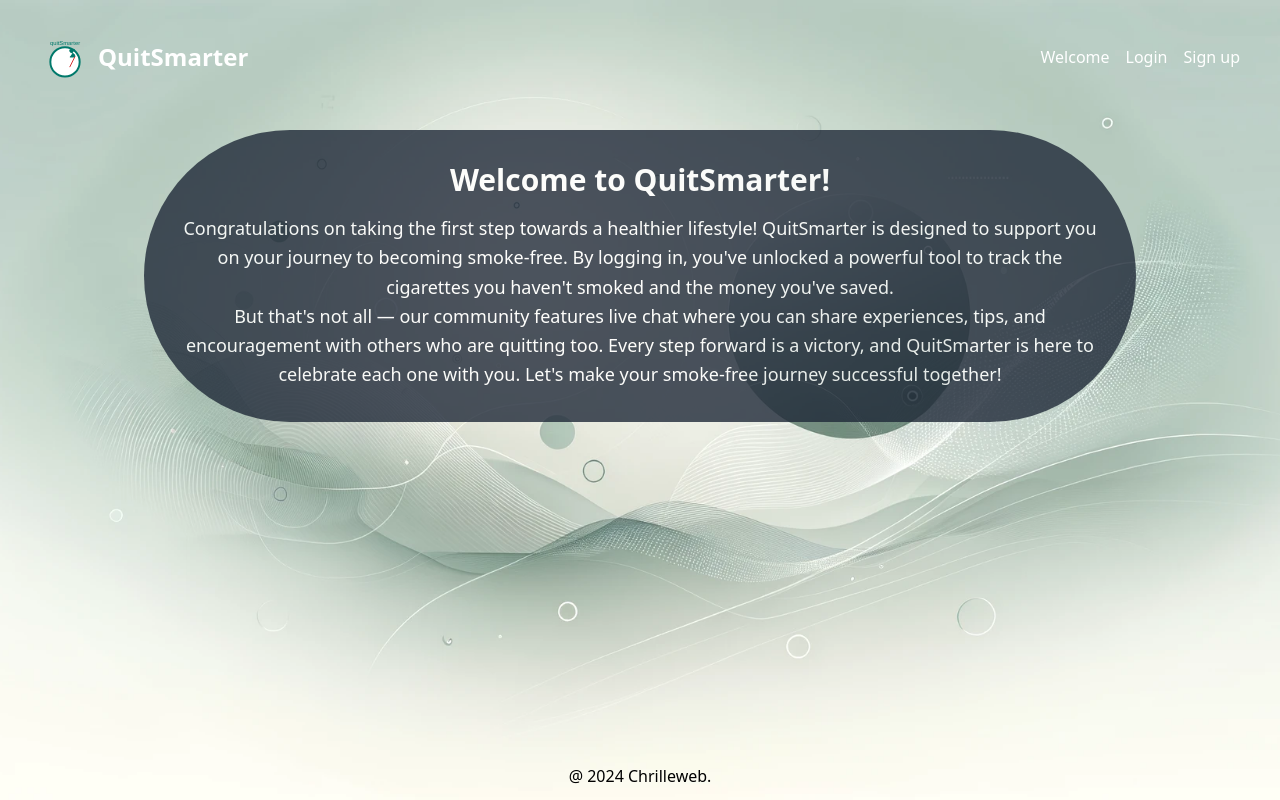
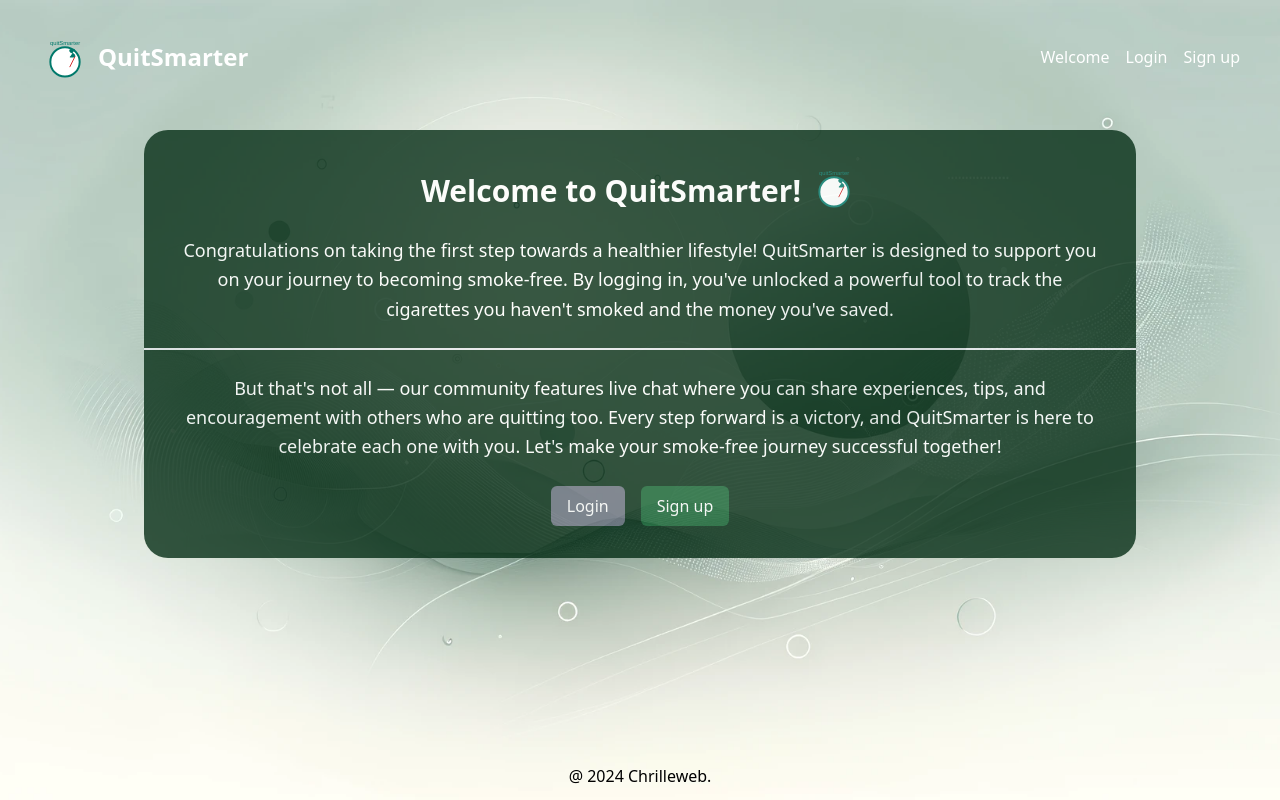
Before and after one commit to Chrilleweb/Fullstack-Eksamen, a SvelteKit app in the folder frontend/: page / in a window 1280 px wide. Built offline with nearby package versions, Linux system fonts and the light colour scheme.

Commit message:
Home page styilig done

```diff
--- a/frontend/src/components/Header.svelte
+++ b/frontend/src/components/Header.svelte
@@ -8,7 +8,7 @@
 	<nav class="flex flex-col md:flex-row justify-between items-center py-4 px-10 ">
 	  <div class="flex items-center">
 		<a href="/" class="flex items-center text-2xl font-bold text-white">
-		  <img src="/svg/logo.svg" alt="Task Manager Logo" width="50" height="50" class="mr-2" />
+		  <img src="/svg/logo.svg" alt="QuitSmarter Logo" width="50" height="50" class="mr-2" />
 		  QuitSmarter
 		</a>
 	  </div>
--- a/frontend/src/components/HeaderAuth.svelte
+++ b/frontend/src/components/HeaderAuth.svelte
@@ -35,8 +35,8 @@
 	<header class="py-4 md:sticky top-0 z-50">
 		<nav class="flex flex-col md:flex-row justify-between items-center py-4 px-10 ">
 		  <div class="flex items-center">
-			<a href="/" class="flex items-center text-2xl font-bold text-white">
-			  <img src="/svg/logo.svg" alt="Task Manager Logo" width="50" height="50" class="mr-2" />
+			<a href="/home" class="flex items-center text-2xl font-bold text-white">
+			  <img src="/svg/logo.svg" alt="QuitSmarter Logo" width="50" height="50" class="mr-2" />
 			  QuitSmarter
 			</a>
 		  </div>
--- a/frontend/src/routes/+page.svelte
+++ b/frontend/src/routes/+page.svelte
@@ -6,16 +6,23 @@
 	/>
 </svelte:head>
 
-<div class="container mx-auto py-8 bg-gray-800 opacity-80 text-white rounded-lg sm:rounded-full">
+<div class="container mx-auto py-8 bg-green-950 opacity-80 text-white rounded-3xl">
+	<div class="md:flex items-center justify-center">
 	<h1 class="text-3xl text-center mb-4 font-bold">Welcome to QuitSmarter!</h1>
-	<p class="text-lg leading-relaxed text-center px-8">
+	<img src="/svg/logo.svg" alt="QuitSmarter Logo" width="50" height="50" class="mb-6 hidden md:block md:ml-2" />
+</div>
+	<p class="text-lg leading-relaxed text-center px-8 border-b-2 pb-6">
 		Congratulations on taking the first step towards a healthier lifestyle! QuitSmarter is designed
 		to support you on your journey to becoming smoke-free. By logging in, you've unlocked a powerful
 		tool to track the cigarettes you haven't smoked and the money you've saved.
 	</p>
-	<p class="text-lg leading-relaxed text-center px-8">
+	<p class="text-lg leading-relaxed text-center px-8 pt-6">
 		But that's not all — our community features live chat where you can share experiences, tips, and
 		encouragement with others who are quitting too. Every step forward is a victory, and QuitSmarter
 		is here to celebrate each one with you. Let's make your smoke-free journey successful together!
 	</p>
+	<div class="flex justify-center space-x-4 pt-6">
+		<a href="/login" class="bg-gray-500 text-white px-4 py-2 rounded-md hover:bg-gray-600 transition duration-150">Login</a>
+		<a href="/signup" class="bg-green-800 text-white px-4 py-2 rounded-md hover:bg-green-900 transition duration-150">Sign up</a>
+	  </div>
 </div>
```
